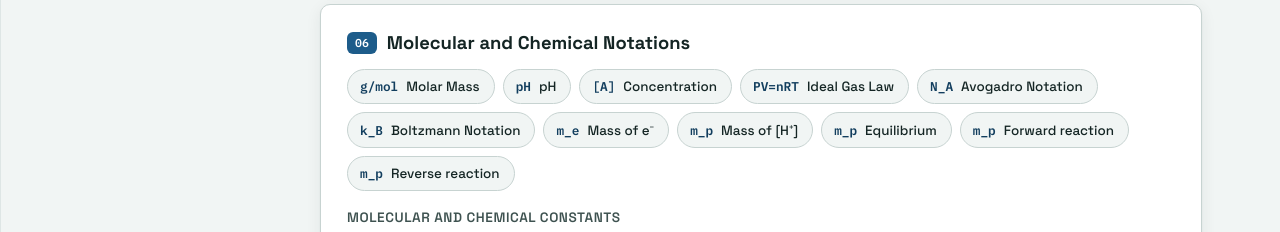
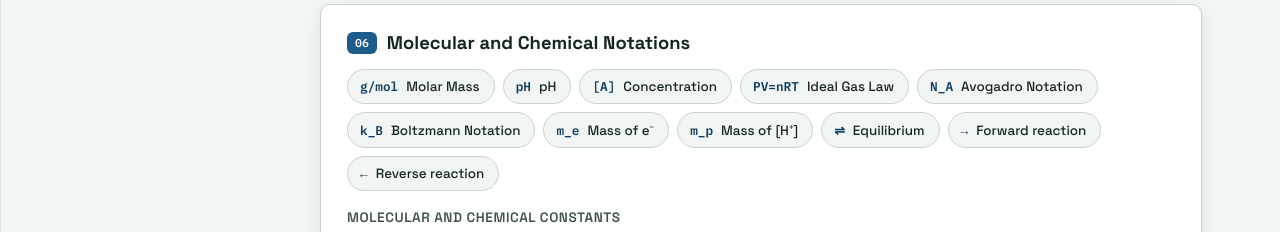
Before and after one commit to MadebySonny/ChemScienceNotation, a plain HTML site: page index.html in a window 1280 px wide. Shown: the part 1700-1932 px from the top of the page. Drawn offline with Linux system fonts and the light colour scheme.

Commit message:
Update index.html

```diff
--- a/index.html
+++ b/index.html
@@ -166,9 +166,9 @@
           <button class="copy-chip" onclick="copyRich('k<sub>B</sub>&nbsp;', 'k_B', this)"><span class="sym">k_B</span> Boltzmann Notation</button>
           <button class="copy-chip" onclick="copyRich('m<sub>e</sub>&nbsp;', 'm_e', this)"><span class="sym">m_e</span> Mass of e⁻</button>
           <button class="copy-chip" onclick="copyRich('m<sub>p</sub>&nbsp;', 'm_p', this)"><span class="sym">m_p</span> Mass of [H⁺]</button>
-          <button class="copy-chip" onclick="copyRich('⇌', this)"><span class="sym">m_p</span> Equilibrium </button>
-          <button class="copy-chip" onclick="copyRich('→', this)"><span class="sym">m_p</span> Forward reaction </button>
-          <button class="copy-chip" onclick="copyRich('←', this)"><span class="sym">m_p</span> Reverse reaction </button>
+          <button class="copy-chip" onclick="copyRich('⇌', this)"><span class="sym">⇌</span> Equilibrium </button>
+          <button class="copy-chip" onclick="copyRich('→', this)"><span class="sym">→</span> Forward reaction </button>
+          <button class="copy-chip" onclick="copyRich('←', this)"><span class="sym">←</span> Reverse reaction </button>
         </div>
         <h4>Molecular and Chemical Constants</h4>
         <div class="copy-grid constants">
```
